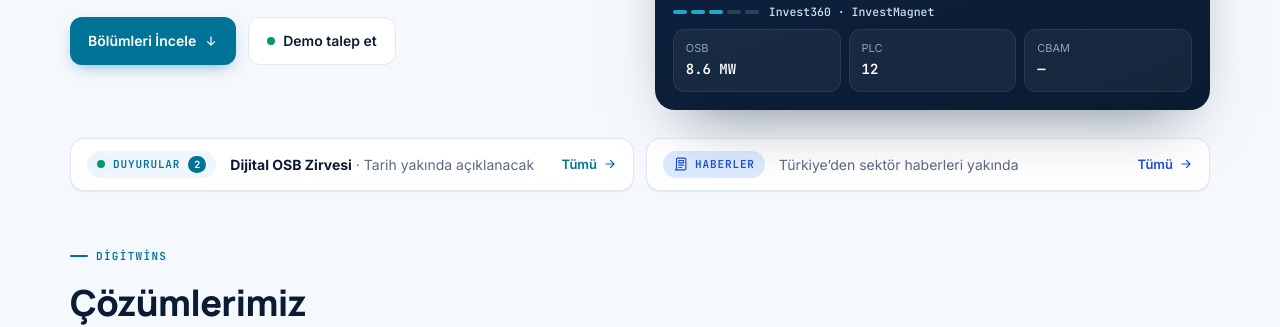
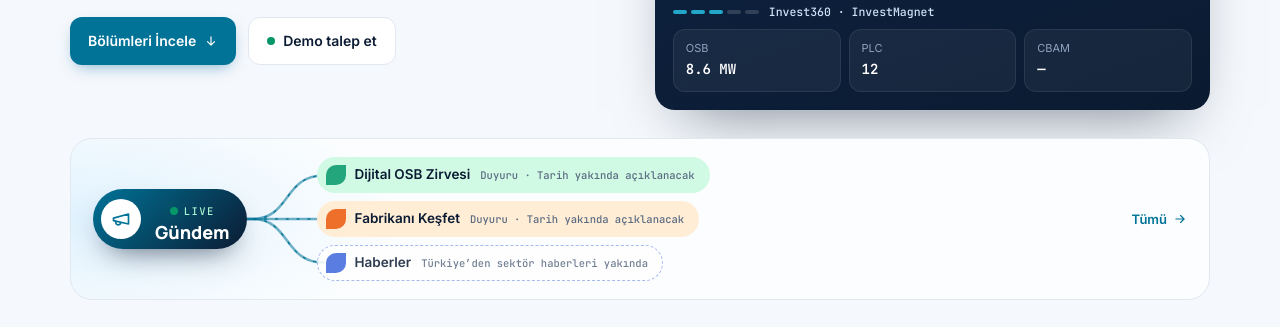
Before and after one commit to fabriquz/digitwins-office, a plain HTML site: page index.html in a window 1280 px wide. Shown: the part 504-831 px from the top of the page. Drawn offline with Linux system fonts and the light colour scheme.

Commit message:
Ana sayfa Gündem: duyuru ve haberler canlı dalla bağlanıyor
Co-Authored-By: Claude Opus 5.5 <noreply@anthropic.com>
Claude-Session: https://claude.ai/code/session_01ArJFyUwqvREdvSE4vi1pHJ

```diff
--- a/index.html
+++ b/index.html
@@ -285,6 +285,22 @@ html body .big-i{width:56px!important;height:56px!important;margin:6px 0 16px 6p
 .tw-ov .gauge{stroke-dasharray:164;stroke-dashoffset:164;transition:stroke-dashoffset 1.6s ease .3s}.tw-ov.in .gauge{stroke-dashoffset:52}
 .tw-ov .grow{stroke-dasharray:90;stroke-dashoffset:90;transition:stroke-dashoffset 1.6s ease .3s}.tw-ov.in .grow{stroke-dashoffset:0}
 @media(prefers-reduced-motion:reduce){.tw3 *{animation:none!important}}
+
+/* Ana sayfa Gündem: canlı dal, her yeni duyuru/haber yeni yaprak olarak bağlanır */
+.agmap{position:relative;display:grid;gap:14px 70px;align-items:center;margin:-36px 0 48px;padding:18px 22px;border-radius:22px;background:radial-gradient(500px 200px at 0% 50%,#E0F2FE,transparent 65%),#FBFDFE;border:1px solid var(--line)}
+.agmap > *:not(svg){position:relative;z-index:1}
+.ag-node{justify-self:start;padding:8px 18px 8px 8px!important}
+.ag-node .ph-ic{width:40px;height:40px}.ag-node .ph-ic .ico{width:20px;height:20px}
+.ag-node b{display:block;font-family:var(--display);font-size:18px;font-weight:800;color:#fff;line-height:1}
+.ag-node .s{display:inline-flex!important;align-items:center;gap:6px}
+.ag-leaves{display:grid;gap:8px;justify-items:start}
+.ag-leaves .leaf{max-width:100%}
+.ag-leaves .leaf .lt{display:inline-flex;align-items:baseline;gap:6px;flex-wrap:wrap}
+.ag-wait{border-style:dashed!important;border-color:color-mix(in srgb,var(--c) 45%,transparent)!important;background:#fff!important;opacity:.85}
+.ag-all{justify-self:start;display:inline-flex;align-items:center;gap:6px;font-size:13px;font-weight:600;color:var(--brand)}
+.agmap svg.ph-lines path.br{stroke-dasharray:1200;stroke-dashoffset:1200;animation:draw 1.4s ease-out forwards}
+@media(min-width:860px){.agmap{grid-template-columns:auto 1fr auto}.ag-all{justify-self:end}}
+@media(max-width:859px){.ag-leaves{padding-left:34px}}
 main{flex:1;width:100%}
 .page{padding:40px 0 72px;animation:fade .3s ease-out}
 @keyframes fade{from{opacity:0;transform:translateY(6px)}to{opacity:1;transform:none}}
@@ -1221,9 +1237,16 @@ function renderHome() {
     <div>${renderDigitalTwinVisual()}</div>
   </section>
   ${(() => { const a = AG[state.lang], x = ANNOUNCEMENTS[0], nw = NEWS[0]; const pg = x && PAGES.find(p => p.id === x.page);
-    const ann = `<button class="ann-strip" onclick="agendaTab='ann';navigate('gundem')"><span class="as-k"><span class="dot live"></span>${a.ann}<span class="as-n">${ANNOUNCEMENTS.length}</span></span><span class="as-t">${pg ? `<b>${t(pg.title)}</b> · ${x.date || a.soon}` : '—'}</span><span class="as-g">${dict.viewAll} ${ARROW}</span></button>`;
-    const news = `<button class="ann-strip news" onclick="agendaTab='news';navigate('gundem')"><span class="as-k">${S('<path d="M4 22h16a2 2 0 0 0 2-2V4a2 2 0 0 0-2-2H8a2 2 0 0 0-2 2v16a2 2 0 0 1-2 2Z"/><path d="M18 14h-8M15 18h-5M10 6h8v4h-8z"/>', 'ico-sm')}${a.news}${NEWS.length ? `<span class="as-n">${NEWS.length}</span>` : ''}</span><span class="as-t">${nw ? `<b>${nw.title}</b> · ${nw.source}` : a.newsSoon}</span><span class="as-g">${dict.viewAll} ${ARROW}</span></button>`;
-    return `<div class="ann-row">${ann}${news}</div>`; })()}`;
+    const meg = S('<path d="M3 11l18-5v12L3 14v-3z"/><path d="M11.6 16.8a3 3 0 1 1-5.8-1.6"/>', 'ico');
+    const leaves = ANNOUNCEMENTS.map(x => { const pg = PAGES.find(p => p.id === x.page), dv = DIVISIONS[pg.division];
+        return leafLink({ label: t(pg.title), small: `${a.strip} · ${x.date || a.soon}`, click: `navigate('${pg.id}')`, style: cv(dv) }); })
+      .concat(NEWS.slice(0, 3).map(n => leafLink({ label: n.title, small: `${a.news} · ${n.source}`, click: `window.open('${n.url}','_blank')`, style: '--c:#1D4ED8;--soft:#DBEAFE' })));
+    const wait = NEWS.length ? '' : `<button class="leaf ag-wait" data-dst onclick="agendaTab='news';navigate('gundem')" style="--c:#1D4ED8;--soft:#DBEAFE"><span class="lf"></span><span class="lt">${a.news}<span class="ls">${a.newsSoon}</span></span></button>`;
+    return `<section class="agmap" data-map="h" style="--c:#007397;--soft:#DDF1F7"><svg class="ph-lines" aria-hidden="true"></svg>
+      <button class="ph-node ag-node" data-src onclick="agendaTab='ann';navigate('gundem')"><span class="ph-ic">${meg}</span><span><span class="s" style="margin:0 0 4px"><span class="dot live"></span> LIVE</span><b>${dict.nav.agenda}</b></span></button>
+      <div class="ag-leaves">${leaves.join('')}${wait}</div>
+      <button class="ag-all" onclick="agendaTab='ann';navigate('gundem')">${dict.viewAll} ${ARROW}</button>
+    </section>`; })()}`;
 
   const order = ['platformlar', 'akademi', 'danismanlik', 'etkinlikler'];
   const leaf = it => { const tps = it.sharedTopics || [it.topic];
```
